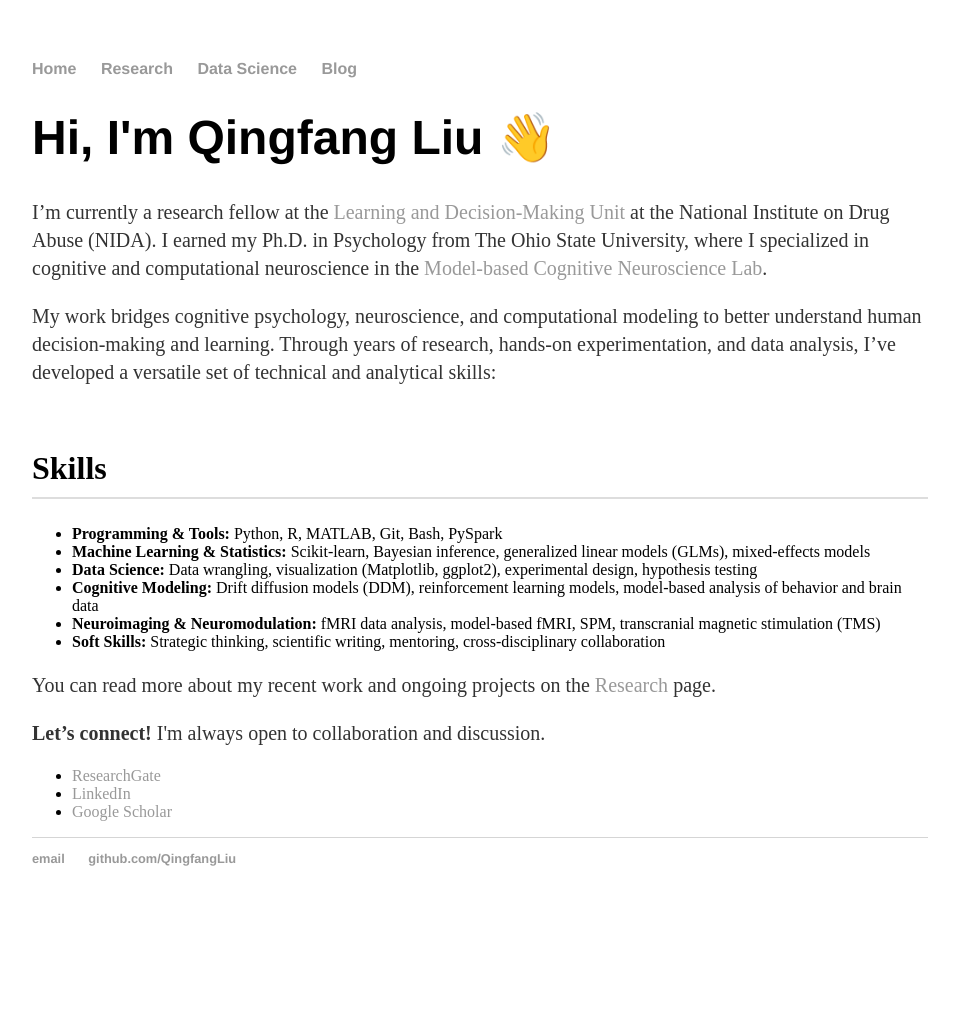
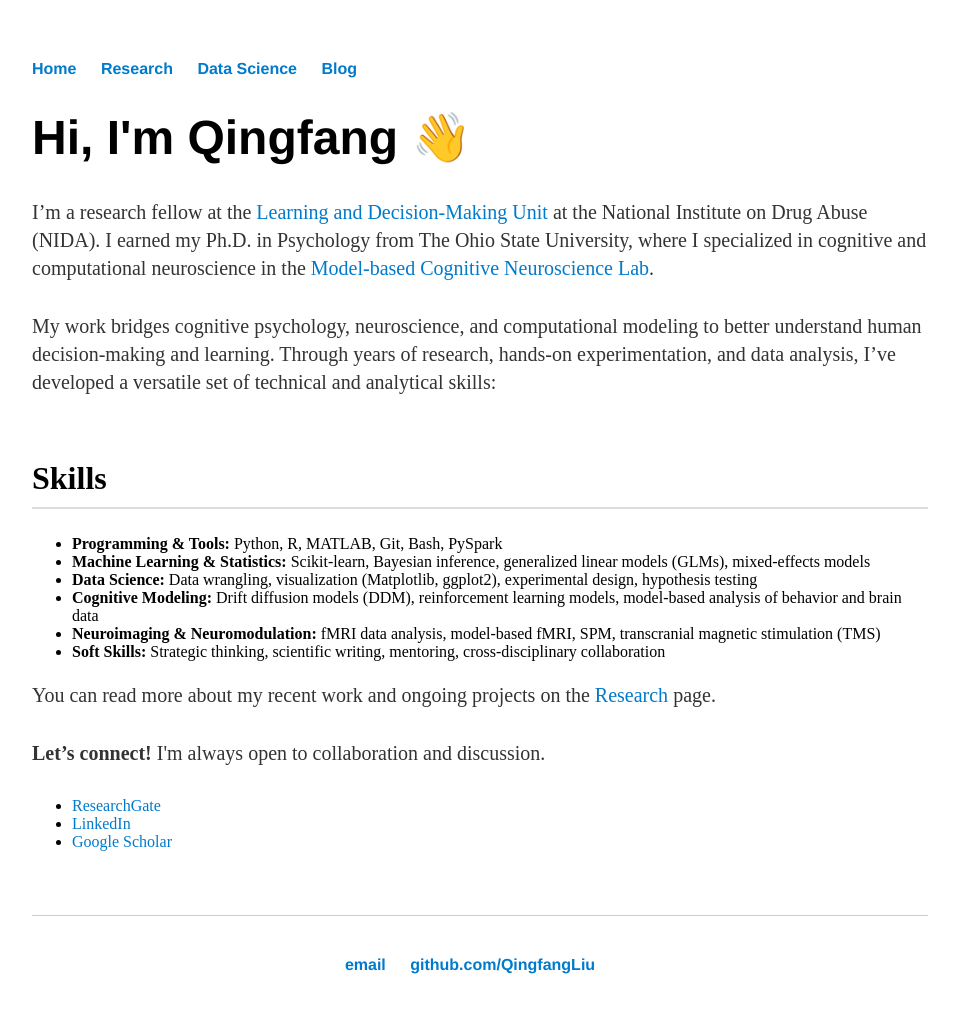
Before and after one commit to QingfangLiu/qingfangliu.github.io, a Jekyll site: the page built from index.html, in a window 1280 px wide. Shown: the whole page, without its empty margins (160-1119 px from the left). Built offline with Jekyll 4.4.1, drawn with Linux system fonts in a browser that asks for light colours; before the commit the page ends 926 px from its top, so only the background shows below that.

Commit message:
update main

```diff
--- a/css/main.css
+++ b/css/main.css
@@ -13,12 +13,16 @@ nav ul li, footer ul li {
     margin-right: 20px;
 }
 a {
+    color: #007acc;
     text-decoration: none;
-    color: #999;
+    transition: color 0.2s ease;
 }
+
 a:hover {
+    color: #005f99;
     text-decoration: underline;
 }
+
 h1 {
     font-size: 3em;
     font-family:'Helvetica', 'Arial', 'Sans-Serif';
@@ -35,6 +39,7 @@ p {
     font-size: 1.25em;
     line-height: 1.4em;
     color: #333;
+    margin-bottom: 1.5em;
 }
 
 section {
@@ -42,8 +47,11 @@ section {
 }
 
 footer {
-    border-top: 1px solid #d5d5d5;
-    font-size: .8em;
+    text-align: center;
+    border-top: 1px solid #ccc;
+    margin-top: 4em;
+    padding-top: 1.5em;
+    color: #777;
 }
 
 ul.posts {
--- a/index.html
+++ b/index.html
@@ -4,10 +4,10 @@ title: Qingfang Liu
 ---
 <div class="blurb">
 
-	<h1>Hi, I'm Qingfang Liu 👋</h1>
+	<h1>Hi, I'm Qingfang 👋</h1>
 
 <p>
-    I’m currently a research fellow at the
+    I’m a research fellow at the
 <a href="https://irp.nida.nih.gov/organization/cnsb/learning-and-decision-making-unit/" target="_blank">Learning and Decision-Making Unit</a>
 at the National Institute on Drug Abuse (NIDA). I earned my Ph.D. in Psychology from The Ohio State University, where I specialized in cognitive and computational neuroscience in the
 <a href="https://turner-mbcn.com/" target="_blank">Model-based Cognitive Neuroscience Lab</a>.
```
